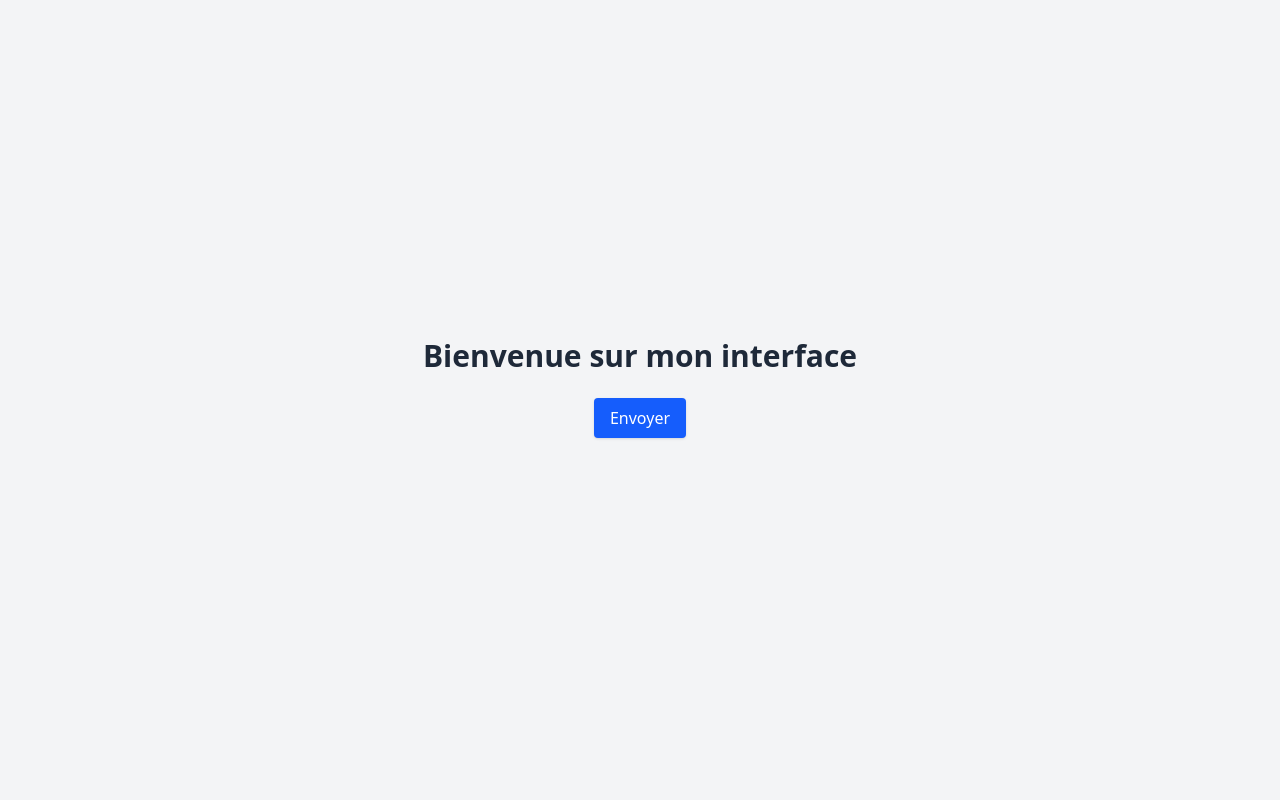
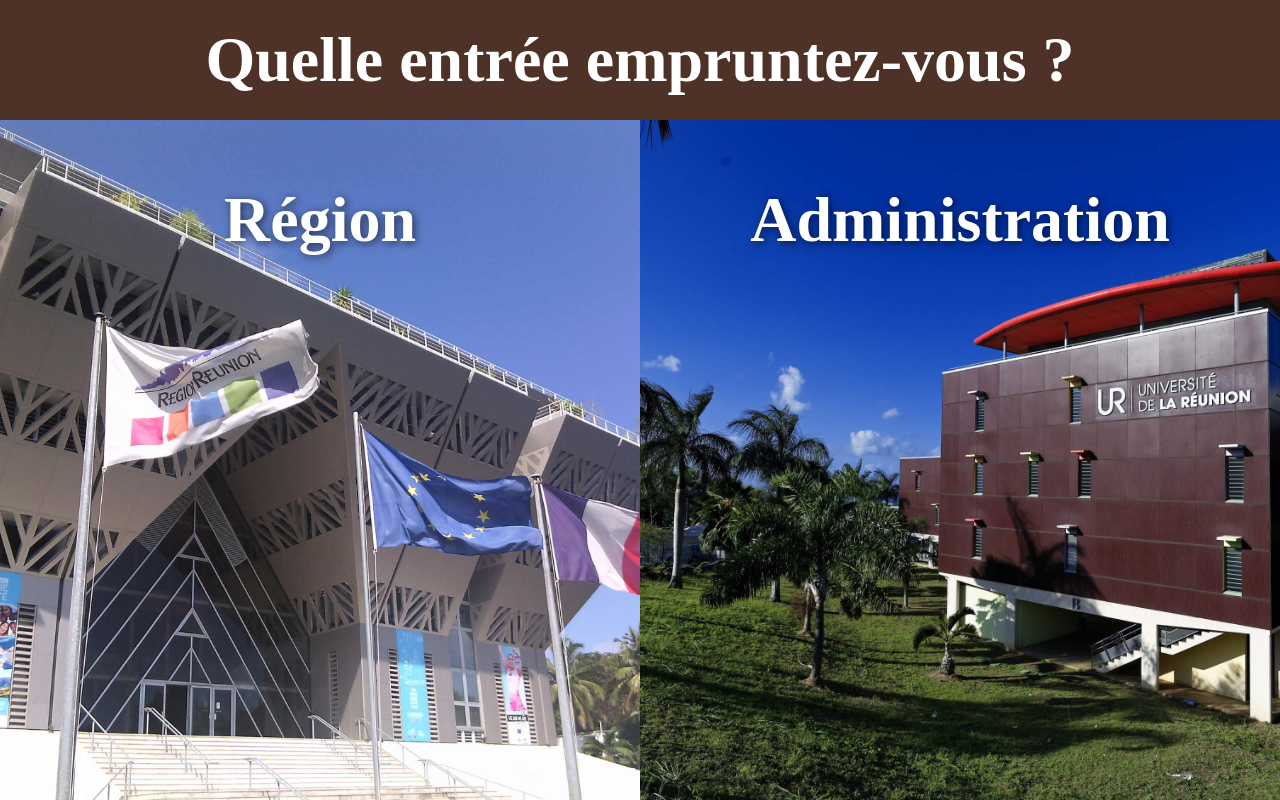
Before and after one commit to ngoloTerry/Hackathon-PythonF-2025, a website: page public/index.html in a window 1280 px wide. Drawn offline with Linux system fonts and the light colour scheme.

Commit message:
page index.html sans tailwind

```diff
--- a/public/index.html
+++ b/public/index.html
@@ -3,16 +3,19 @@
 	<head>
 		<meta charset="UTF-8">
 		<title>Mon Interface Web</title>
-		<link href="style.css" rel="stylesheet">
+		<link href="parser.css" rel="stylesheet">
 		<script src="./libpublic/jquery-3.7.1.min.js"></script>
 		<script src="./libpublic/script.js"></script>
 	</head>
 	<body class="bg-gray-100 text-gray-800 flex flex-col items-center justify-center h-screen space-y-6">
-		<h1 class="text-3xl font-bold">Bienvenue sur mon interface</h1>
-		<button id="envoyer" class="bg-blue-600 hover:bg-blue-700 text-white px-4 py-2 rounded shadow">
-			Envoyer
-		</button>
-
-		<div id="reponse" class="text-green-700 font-semibold"></div>
+		<div id="menu">
+			<div id="title">
+				<h1>Quelle entrée empruntez-vous ?</h1>
+			</div>
+			<div id="choices">
+				<div id="est" class="image"><h1>Région</h1></div>
+				<div id="ouest" class="image"><h1>Administration</h1></div>
+			</div>
+		</div>
 	</body>
 </html>
--- /dev/null
+++ b/public/parser.css
@@ -0,0 +1,58 @@
+html, body {
+  margin: 0;
+  padding: 0;
+  height: 100%;
+}
+
+#menu {
+  height: 100vh;
+  width: 100vw;
+  display: flex;
+  flex-direction: column;
+}
+
+#title {
+  height: 15vh;
+  display: flex;
+  justify-content: center;
+  align-items: center;
+  background-color: #ffffffcc; /* optionnel */
+}
+
+#choices {
+  flex: 1; /* remplit le reste de l'écran */
+  display: flex;
+}
+#title{
+    background-color: #4e3227;
+    color: white;
+    font-size: 2em;
+}
+
+.image {
+  flex: 1; /* 50% chacun */
+  background-size: cover;
+  background-position: center;
+  background-repeat: no-repeat;
+
+  display: flex;
+  justify-content: center;
+  align-items: flex-start; /* ✅ texte collé en haut */
+
+  padding-top: 20px; /* optionnel : espace entre le haut et le texte */
+  color: white;
+  font-size: 2em;
+  font-weight: bold;
+  font-family: Troia;
+  text-shadow: 2px 2px 8px rgba(0, 0, 0, 0.6);
+  cursor: pointer;
+}
+
+
+#est {
+  background-image: url('img/region.jpg');
+}
+
+#ouest {
+  background-image: url('img/administration.jpeg');
+}
```
Also changed, not shown: extracteur.js (+12 -5 lines), public/img/administration.jpeg (added), public/img/region.jpg (added).
